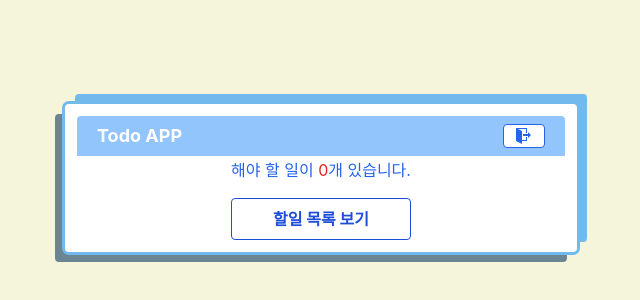
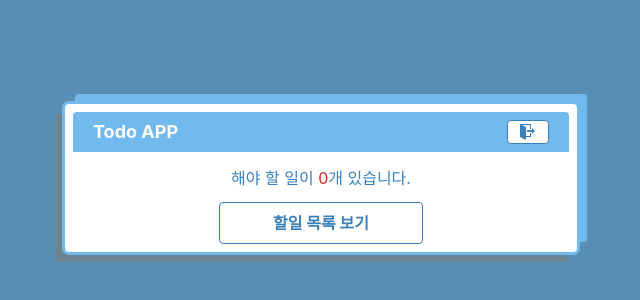
Before and after one commit to junsobi/pre-onboarding-12th-1-15, a React (Create React App) app: page / in a window 1280 px wide. Shown: the part 222-522 px from the top of the page, without its empty margins (319-959 px from the left). Built offline with nearby package versions, Linux system fonts and the light colour scheme; no server answers; sample sign-in values are in the browser's storage.

Commit message:
style : ui 색상 및 레이아웃 수정

```diff
--- a/src/components/Buttons/Button.jsx
+++ b/src/components/Buttons/Button.jsx
@@ -18,9 +18,9 @@ function Button({
 
   const variantStyles = {
     default: 'text-black bg-textBg hover:bg-buttonHover hover:text-white',
-    mainstyle: 'w-full border border-blue-700 text-blue-700 hover:bg-yellow-200',
+    mainstyle: 'w-full border border-uiBorderColor text-uiButtonColor hover:bg-yellow-200',
     returnButton:
-      'flex items-center justify-center border border-blue-600 p-2 h-6 bg-white text-blue-600 rounded hover:bg-yellow-300',
+      'flex items-center justify-center border border-uiBorderColor p-2 h-6 bg-white text-uiButtonColor rounded hover:bg-yellow-300',
   };
 
   const defaultStyles = 'font-bold rounded focus:outline-none ';
--- a/src/components/Input/CheckboxInput.jsx
+++ b/src/components/Input/CheckboxInput.jsx
@@ -3,7 +3,7 @@ import React from 'react';
 function CheckboxInput({ onChange, checked, readOnly = false }) {
   return (
     <input
-      className="appearance-none relative text-center border h-5 w-5 min-w-max border-solid border-blue-600 outline-none rounded-full checked:bg-blue-600 before:text-white checked:before:content-['✓'] checked:before:absolute checked:before:-top-0.5 checked:before:start-0.5"
+      className="appearance-none relative text-center border h-5 w-5 min-w-max border-solid border-uiBorderColor outline-none rounded-full checked:bg-uiBorderColor before:text-white checked:before:content-['✓'] before:font-bold checked:before:absolute checked:before:-top-0.5 checked:before:start-0.5"
       type="checkbox"
       checked={checked}
       onChange={onChange}
--- a/src/components/Layout/Layout.jsx
+++ b/src/components/Layout/Layout.jsx
@@ -24,8 +24,8 @@ export default function Layout({ title, children, showButton = 'return' }) {
   return (
     <div className="flex flex-col h-screen w-screen">
       <div className="flex-1 flex items-center justify-center">
-        <div className="w-8/12  max-w-lg mx-auto  p-3 shadow-custom-shadow text-blue-600 border-5 border-white rounded bg-white flex flex-col items-center justify-start">
-          <div className="w-full h-4 flex justify-between items-center p-5 border-b-2 border-white bg-blue-300 text-white rounded-t">
+        <div className="w-8/12  max-w-lg mx-auto  p-2 shadow-custom-shadow text-uiButtonColor border-5 border-white rounded bg-white flex flex-col items-center justify-start">
+          <div className="w-full h-4 flex justify-between items-center p-5 border-b-2 border-white bg-headerColor text-white rounded-t">
             <h1 className="font-bold text-lg">{title}</h1>
             {renderButton()}
           </div>
--- a/src/components/Layout/TodoLayout.jsx
+++ b/src/components/Layout/TodoLayout.jsx
@@ -7,7 +7,7 @@ export default function TodoLayout({ children }) {
     <div className="flex flex-col overflow-hidden h-screen w-screen">
       <div className="flex-1 flex items-center justify-center">
         <div className="w-9/12 h-4/6 max-w-xl m-auto p-3 shadow-custom-shadow text-blue-600 border-5 border-white rounded bg-white flex flex-col items-center">
-          <div className="w-full h-4 flex justify-between items-center px-2 py-5 border-b-2 border-white bg-blue-300 text-white rounded-t">
+          <div className="w-full h-4 flex justify-between items-center px-2 py-5 border-b-2 border-white bg-headerColor text-white rounded-t">
             <h1 className="text-lg font-bold">My Todos</h1>
             <div className="flex gap-2">
               <ToHomeButton variant="returnButton" size="small" className="w-10" />
--- a/src/components/Main/Authenticated.jsx
+++ b/src/components/Main/Authenticated.jsx
@@ -10,7 +10,7 @@ const Authenticated = () => {
 
   return (
     <div className="text-center">
-      <div className="mb-4">
+      <div className="m-3">
         <p>
           해야 할 일이 <span className="text-red-600">{incompleteTodosCount}</span>개 있습니다.
         </p>
--- a/src/components/Todo/DisplayTodoItem.jsx
+++ b/src/components/Todo/DisplayTodoItem.jsx
@@ -7,7 +7,7 @@ const DisplayTodoItem = ({ todo, toggleEditing }) => {
   const { editTodo, removeTodo } = useTodo();
 
   return (
-    <div className="w-full flex gap-4 justify-between items-center py-2 hover:bg-gray-100 ">
+    <div className="w-full flex gap-4 justify-between items-center py-2">
       <div className="w-4/5 flex justify-start items-center gap-4">
         <CheckboxInput
           checked={todo.isCompleted}
--- a/src/components/Todo/EditingTodoItem.jsx
+++ b/src/components/Todo/EditingTodoItem.jsx
@@ -34,10 +34,7 @@ const EditingTodoItem = ({ todo, toggleEditing }) => {
   };
 
   return (
-    <form
-      onSubmit={handleSubmit}
-      className="w-full flex gap-4 justify-between items-center py-2 hover:bg-gray-100"
-    >
+    <form onSubmit={handleSubmit} className="w-full flex gap-4 justify-between items-center py-2">
       <div className="w-4/5 flex justify-start items-center gap-2">
         <CheckboxInput checked={todo.isCompleted} readOnly />
         <input
--- a/src/components/Todo/TodoForm.jsx
+++ b/src/components/Todo/TodoForm.jsx
@@ -31,7 +31,7 @@ const TodoForm = () => {
         placeholder="새로운 Todo"
         onChange={e => setNewTodo(e.target.value)}
         data-testid="new-todo-input"
-        className="w-10/12 h-8 px-5 text-blue-600 rounded m-1 border border-blue-600 focus:ring-1 focus:ring-blue-600 focus:ring-inset focus:border-transparent"
+        className="w-10/12 h-8 px-5 text-uiBorderColor rounded m-1 border border-uiBorderColor focus:ring-1 focus:ring-blue-600 focus:ring-inset focus:border-transparent focus:border-blue-900 focus:outline-none"
       />
 
       <div className="w-auto">
--- a/src/components/Todo/TodoItem.jsx
+++ b/src/components/Todo/TodoItem.jsx
@@ -12,7 +12,7 @@ const TodoItem = ({ todo, isEditing, startEditing, stopEditing }) => {
   };
 
   return (
-    <li>
+    <li className="px-2 rounded-md hover:bg-gray-100">
       {isEditing ? (
         <EditingTodoItem todo={todo} toggleEditing={toggleEditing} />
       ) : (
--- a/src/components/Todo/TodoItems.jsx
+++ b/src/components/Todo/TodoItems.jsx
@@ -7,7 +7,7 @@ const TodoItems = () => {
   const [editingTodoId, setEditingTodoId] = useState(null); // 현재 수정 중인 todo의 ID를 관리하는 상태
 
   return (
-    <ul className="flex flex-col w-full h-full max-h-80 mt-1 p-4 border border-blue-900 rounded overflow-y-auto">
+    <ul className="flex flex-col w-full h-full mt-1 p-2 border bg-white border-uiBorderColor rounded overflow-y-auto">
       {todos.map(todo => (
         <React.Fragment key={todo.id}>
           <TodoItem
--- a/src/index.css
+++ b/src/index.css
@@ -8,8 +8,7 @@ body {
     'Cantarell', 'Fira Sans', 'Droid Sans', 'Helvetica Neue', sans-serif;
   -webkit-font-smoothing: antialiased;
   -moz-osx-font-smoothing: grayscale;
-
-  background-color: beige;
+  background-color: #598fb5;
 }
 
 code {
```
